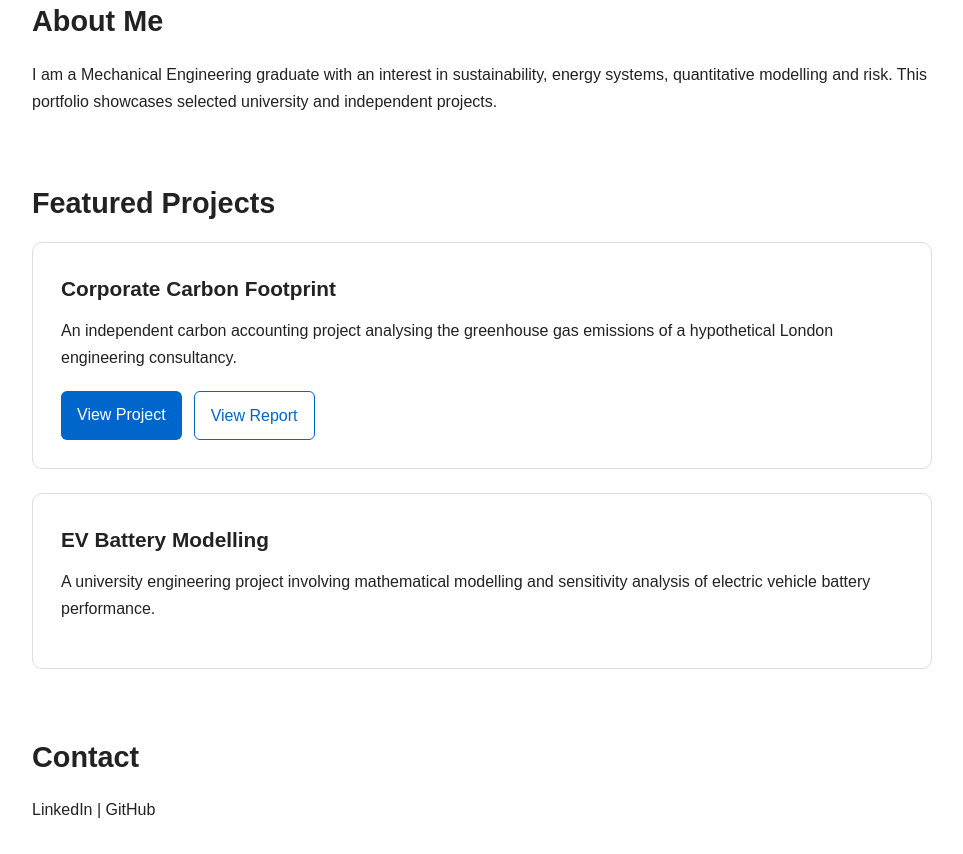
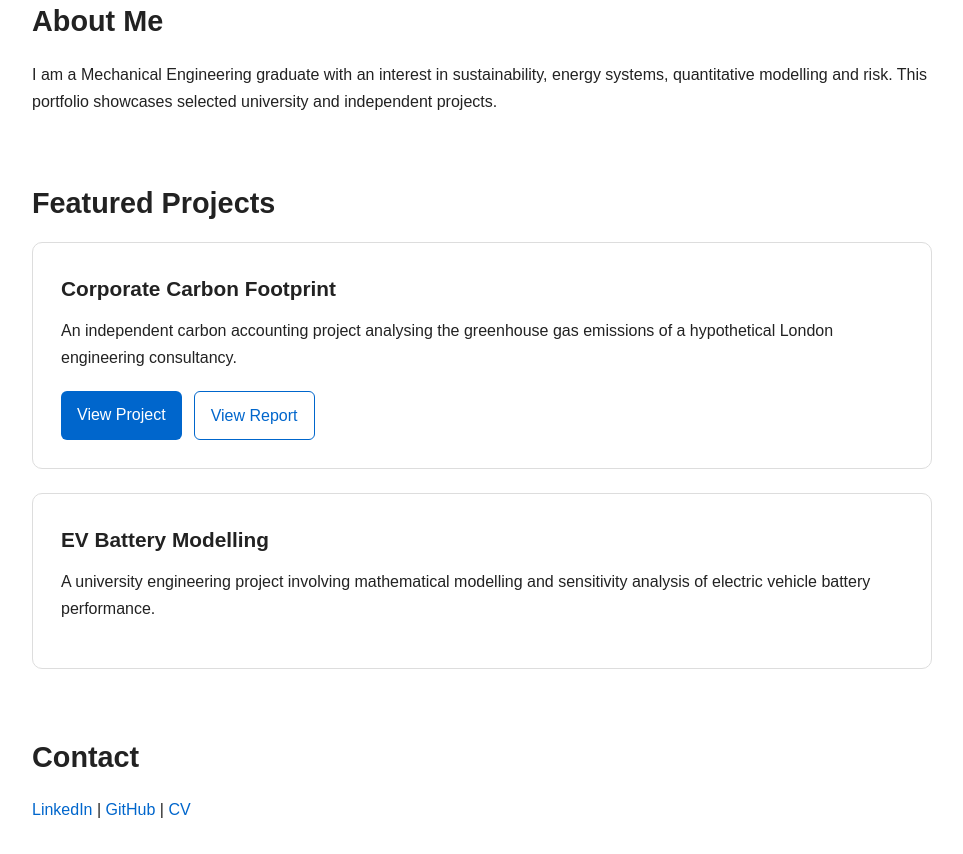
Before and after one commit to aranshanker/aranshanker.github.io, a plain HTML site: page index.html in a window 1280 px wide. Shown: the part 293-1147 px from the top of the page, without its empty margins (158-1121 px from the left). Drawn offline with Linux system fonts and the light colour scheme.

Commit message:
Created working contact links

```diff
--- a/index.html
+++ b/index.html
@@ -62,13 +62,17 @@
         </div>
     </section>
 
-    <section id="contact">
-        <h2>Contact</h2>
+<section id="contact">
+    <h2>Contact</h2>
 
-        <p>
-            LinkedIn | GitHub
-        </p>
-    </section>
+    <p>
+        <a href="https://www.linkedin.com/in/aran-shanker/" target="_blank">LinkedIn</a>
+        |
+        <a href="https://github.com/aranshanker" target="_blank">GitHub</a>
+        |
+        <a href="files/Aran Shanker CV.pdf" target="_blank">CV</a>
+    </p>
+</section>
 
 </body>
 
```
